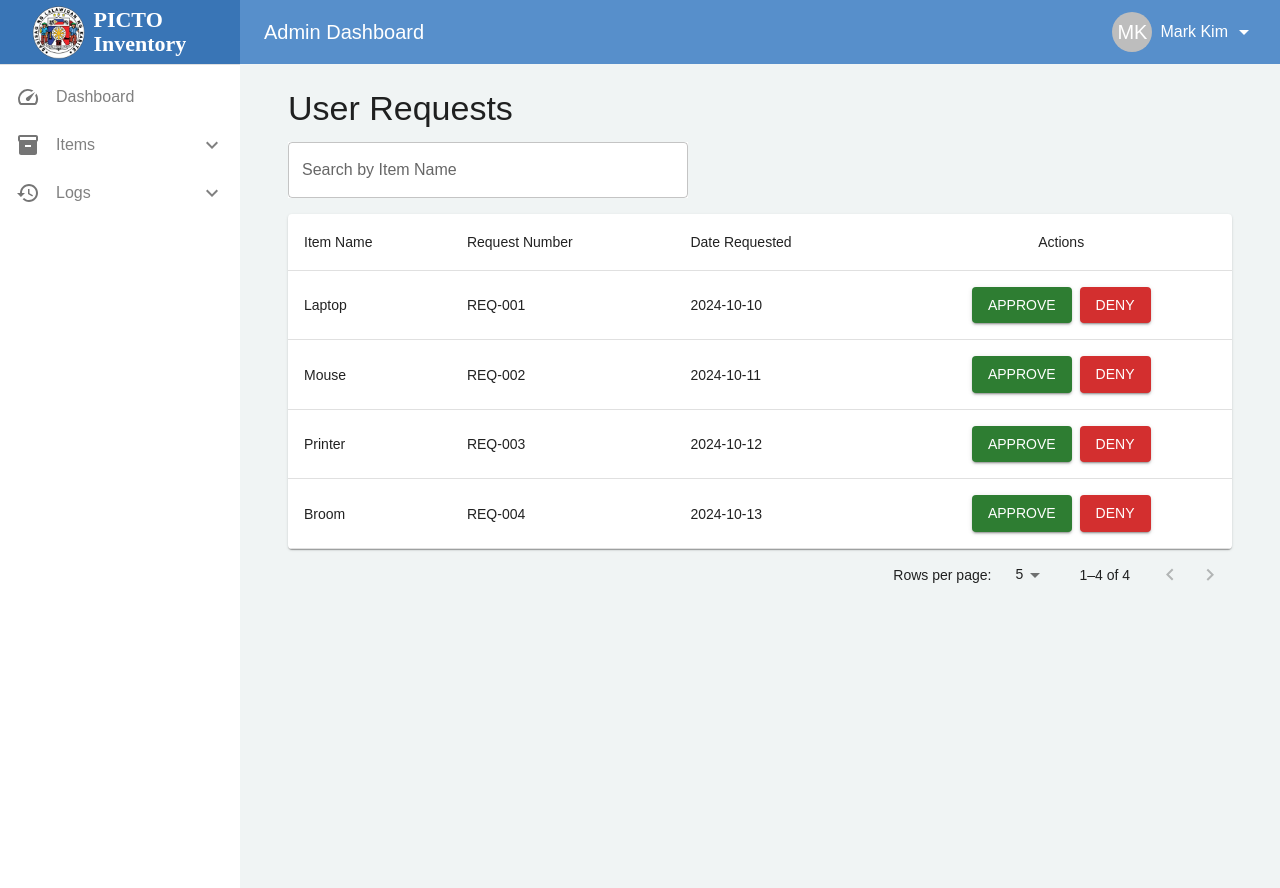
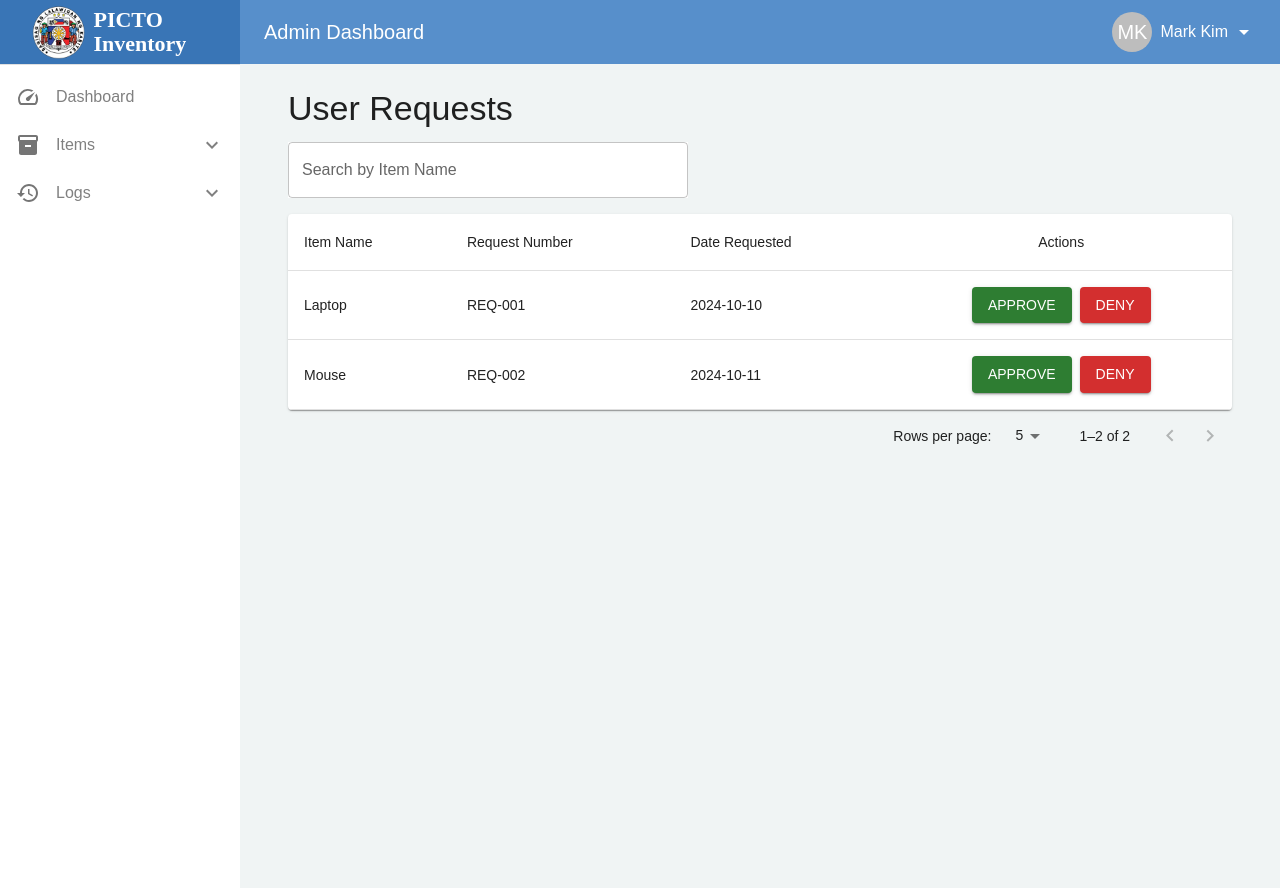
Before and after one commit to elmachupapi/new-react-capstone-picto, a React (Vite) app in the folder frontend/: page /request/approvals in a window 1280 px wide. Built offline with nearby package versions, Linux system fonts and the light colour scheme.

Commit message:
Made approbal details in user request page

```diff
--- a/frontend/src/pages/UserRequest.jsx
+++ b/frontend/src/pages/UserRequest.jsx
@@ -1,4 +1,3 @@
-// src/pages/UserRequest.js
 import React, { useState } from "react";
 import {
   Box,
@@ -13,32 +12,61 @@ import {
   Button,
   TextField,
   TablePagination,
+  Dialog,
+  DialogTitle,
+  DialogContent,
+  DialogActions,
 } from "@mui/material";
+import { styled } from "@mui/material/styles";
 
 const UserRequest = () => {
   // Sample data for the user requests
   const requests = [
-    { itemName: "Laptop", requestNumber: "REQ-001", dateRequested: "2024-10-10" },
-    { itemName: "Mouse", requestNumber: "REQ-002", dateRequested: "2024-10-11" },
-    { itemName: "Printer", requestNumber: "REQ-003", dateRequested: "2024-10-12" },
-    { itemName: "Broom", requestNumber: "REQ-004", dateRequested: "2024-10-13" },
+    {
+      itemName: "Laptop",
+      requestNumber: "REQ-001",
+      dateRequested: "2024-10-10",
+      requestor: "John Doe",
+      position: "IT Specialist",
+      division: "ICT Division",
+      serialNumber: "SN-12345",
+      quantity: 1,
+      unit: "Piece",
+      purpose: "For work-from-home setup",
+      rfNumber: "RF-101",
+    },
+    {
+      itemName: "Mouse",
+      requestNumber: "REQ-002",
+      dateRequested: "2024-10-11",
+      requestor: "Jane Smith",
+      position: "Office Assistant",
+      division: "Admin Division",
+      serialNumber: "SN-67890",
+      quantity: 2,
+      unit: "Pieces",
+      purpose: "For office use",
+      rfNumber: "RF-102",
+    },
   ];
 
-  // State for search term, pagination, and rows per page
-  const [searchTerm, setSearchTerm] = useState('');
+  // State for search term, pagination, rows per page, and dialog visibility
+  const [searchTerm, setSearchTerm] = useState("");
   const [page, setPage] = useState(0);
   const [rowsPerPage, setRowsPerPage] = useState(5);
+  const [selectedRequest, setSelectedRequest] = useState(null);
+  const [dialogOpen, setDialogOpen] = useState(false);
 
   // Function to handle approval
-  const handleApprove = (requestNumber) => {
-    console.log(`Approved request: ${requestNumber}`);
-    // Add additional logic for approving here
+  const handleApprove = (request) => {
+    setSelectedRequest(request);
+    setDialogOpen(true);
   };
 
-  // Function to handle denial
-  const handleDeny = (requestNumber) => {
-    console.log(`Denied request: ${requestNumber}`);
-    // Add additional logic for denial here
+  // Function to close the dialog
+  const handleCloseDialog = () => {
+    setDialogOpen(false);
+    setSelectedRequest(null);
   };
 
   // Handle search input change
@@ -64,7 +92,19 @@ const UserRequest = () => {
   };
 
   // Get the current requests to display
-  const currentRequests = filteredRequests.slice(page * rowsPerPage, page * rowsPerPage + rowsPerPage);
+  const currentRequests = filteredRequests.slice(
+    page * rowsPerPage,
+    page * rowsPerPage + rowsPerPage
+  );
+
+  const CustomDialog = styled(Dialog)(({ theme }) => ({
+    "& .MuiDialog-paper": {
+      width: "700px", // Customize width
+      height: "475px", // Optional: customize height
+      maxWidth: "none", // Disable default maxWidth
+    },
+  }));
+
 
   return (
     <Box sx={{ p: 3, backgroundColor: "#f0f4f4", minHeight: "100vh", mt: 5 }}>
@@ -77,7 +117,7 @@ const UserRequest = () => {
         fullWidth
         value={searchTerm}
         onChange={handleSearchChange}
-        sx={{ mb: 2, width: '400px', backgroundColor: 'white' }}
+        sx={{ mb: 2, width: "400px", backgroundColor: "white" }}
       />
       <TableContainer component={Paper}>
         <Table>
@@ -99,7 +139,7 @@ const UserRequest = () => {
                   <Button
                     variant="contained"
                     color="success"
-                    onClick={() => handleApprove(request.requestNumber)}
+                    onClick={() => handleApprove(request)}
                     sx={{ mr: 1 }}
                   >
                     Approve
@@ -107,7 +147,9 @@ const UserRequest = () => {
                   <Button
                     variant="contained"
                     color="error"
-                    onClick={() => handleDeny(request.requestNumber)}
+                    onClick={() =>
+                      console.log(`Denied request: ${request.requestNumber}`)
+                    }
                   >
                     Deny
                   </Button>
@@ -126,6 +168,48 @@ const UserRequest = () => {
         onPageChange={handleChangePage}
         onRowsPerPageChange={handleChangeRowsPerPage}
       />
+
+      {/* Dialog for Approval Details */}
+      {selectedRequest && (
+  <CustomDialog open={dialogOpen} onClose={handleCloseDialog}>
+    <DialogTitle sx={{ fontSize: "24px", fontWeight: "bold" }}>Approval Details</DialogTitle>
+    <DialogContent>
+      <Typography variant="body1" sx={{ fontSize: "18px", marginBottom: "8px" }}>
+        <strong>Requestor:</strong> {selectedRequest.requestor}
+      </Typography>
+      <Typography variant="body1" sx={{ fontSize: "18px", marginBottom: "8px" }}>
+        <strong>Position:</strong> {selectedRequest.position}
+      </Typography>
+      <Typography variant="body1" sx={{ fontSize: "18px", marginBottom: "8px" }}>
+        <strong>Division:</strong> {selectedRequest.division}
+      </Typography>
+      <Typography variant="body1" sx={{ fontSize: "18px", marginBottom: "8px" }}>
+        <strong>Item Issued:</strong> {selectedRequest.itemName}
+      </Typography>
+      <Typography variant="body1" sx={{ fontSize: "18px", marginBottom: "8px" }}>
+        <strong>Serial Number:</strong> {selectedRequest.serialNumber}
+      </Typography>
+      <Typography variant="body1" sx={{ fontSize: "18px", marginBottom: "8px" }}>
+        <strong>Quantity:</strong> {selectedRequest.quantity}
+      </Typography>
+      <Typography variant="body1" sx={{ fontSize: "18px", marginBottom: "8px" }}>
+        <strong>Unit:</strong> {selectedRequest.unit}
+      </Typography>
+      <Typography variant="body1" sx={{ fontSize: "18px", marginBottom: "8px" }}>
+        <strong>Purpose:</strong> {selectedRequest.purpose}
+      </Typography>
+      <Typography variant="body1" sx={{ fontSize: "18px", marginBottom: "8px" }}>
+        <strong>RF No.:</strong> {selectedRequest.rfNumber}
+      </Typography>
+    </DialogContent>
+    <DialogActions>
+      <Button onClick={handleCloseDialog} variant="contained" color="primary">
+        OK
+      </Button>
+    </DialogActions>
+  </CustomDialog>
+)}
+
     </Box>
   );
 };
```
